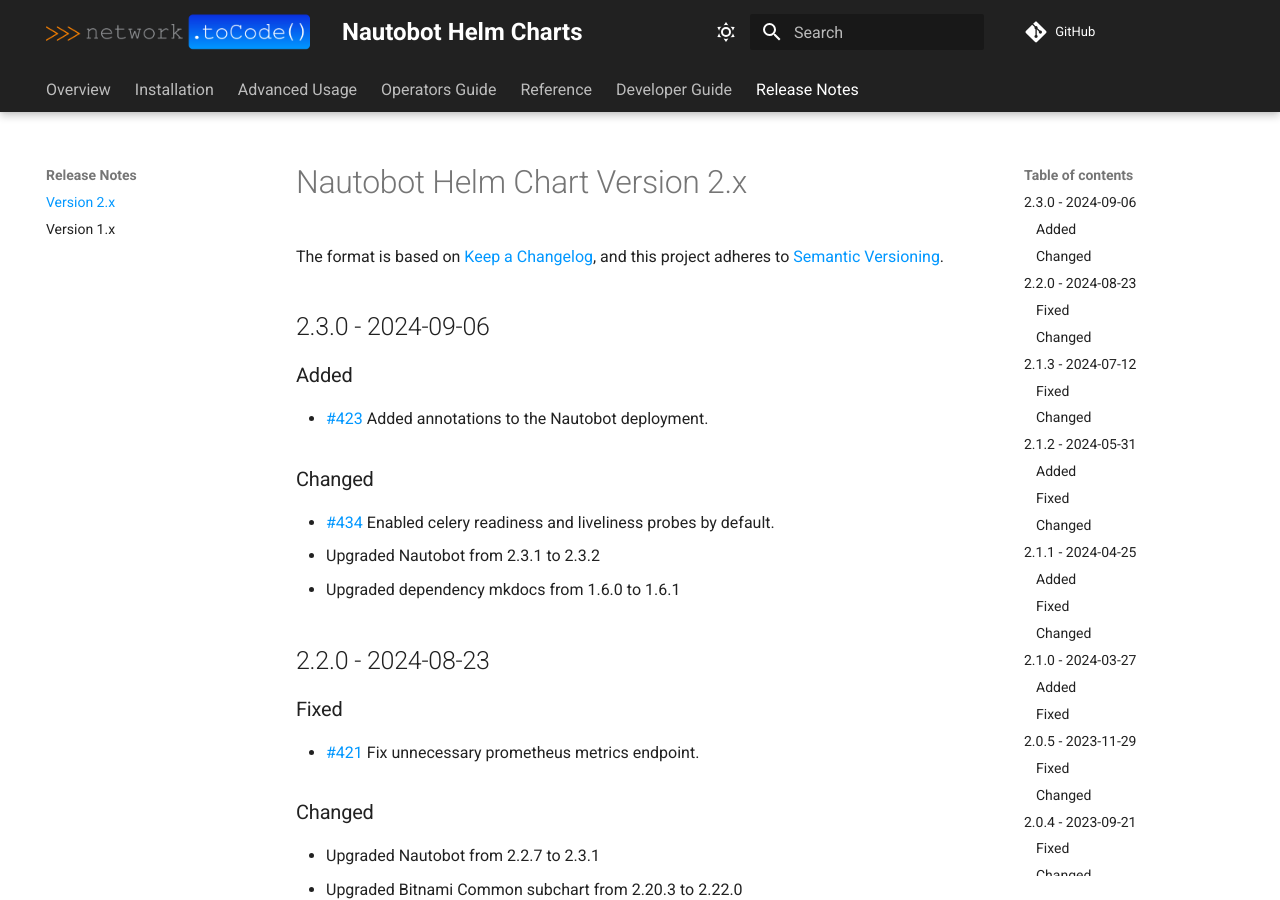
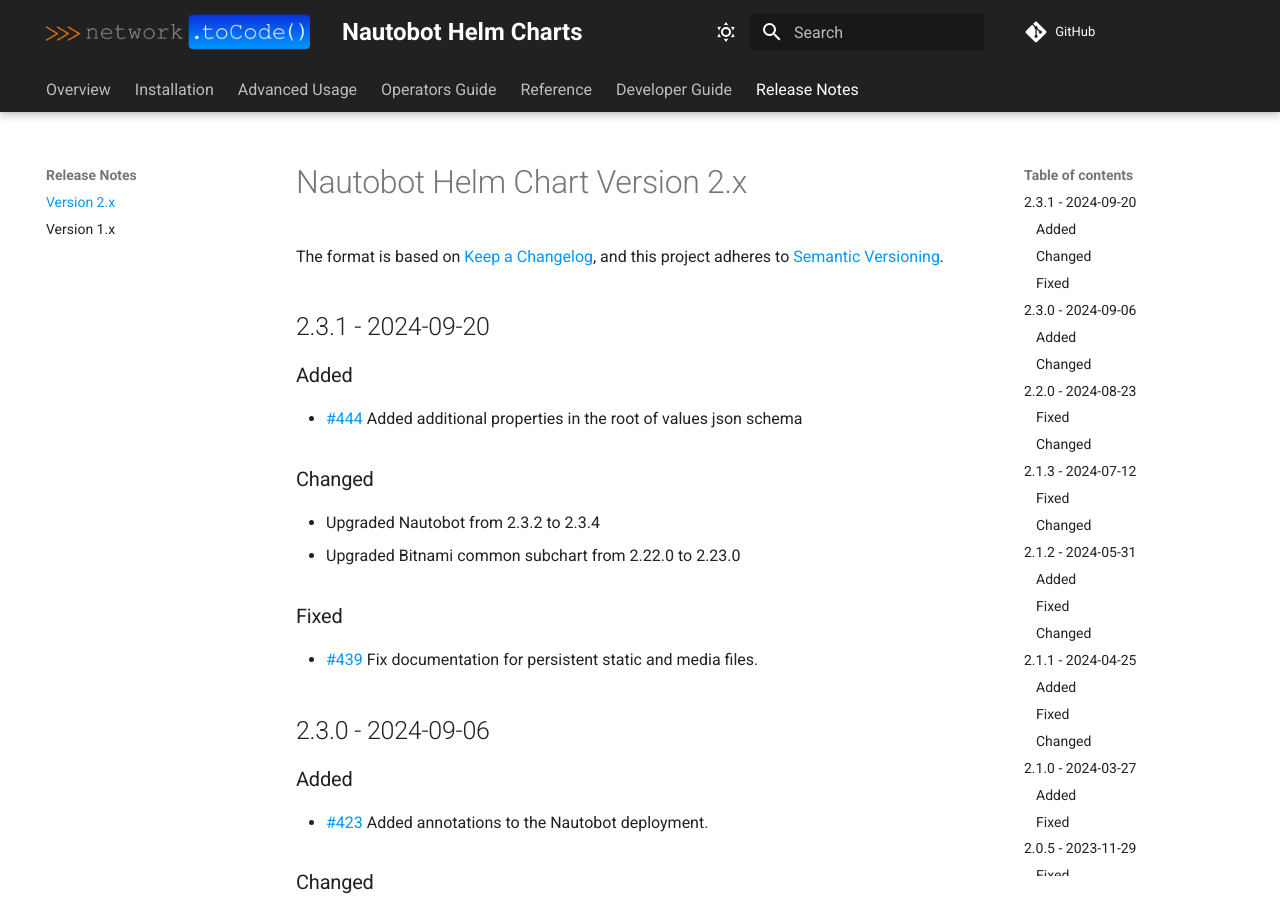
Before and after one commit to nautobot/helm-charts, an MkDocs documentation site: the page built from docs/release-notes/version-2.x.md, in a window 1280 px wide and 900 px high. Built offline with MkDocs 1.6.1 and Material for MkDocs 9.7.7, drawn with Linux system fonts in a browser that asks for light colours; comment, search, counter and statistics services are not loaded.

Commit message:
chore: prepare for release 2.3.1

```diff
--- a/docs/release-notes/version-2.x.md
+++ b/docs/release-notes/version-2.x.md
@@ -2,6 +2,21 @@
 
 The format is based on [Keep a Changelog](https://keepachangelog.com/en/1.0.0/),
 and this project adheres to [Semantic Versioning](https://semver.org/spec/v2.0.0.html).
+
+## 2.3.1 - 2024-09-20
+
+### Added
+
+* [#444](https://github.com/nautobot/helm-charts/pull/444) Added additional properties in the root of values json schema
+
+### Changed
+
+* Upgraded Nautobot from 2.3.2 to 2.3.4
+* Upgraded Bitnami common subchart from 2.22.0 to 2.23.0
+
+### Fixed
+
+* [#439](https://github.com/nautobot/helm-charts/pull/439) Fix documentation for persistent static and media files.
 
 ## 2.3.0 - 2024-09-06
 
```
Also changed, not shown: charts/nautobot/README.md (+1 -1 lines), 4 other files.
